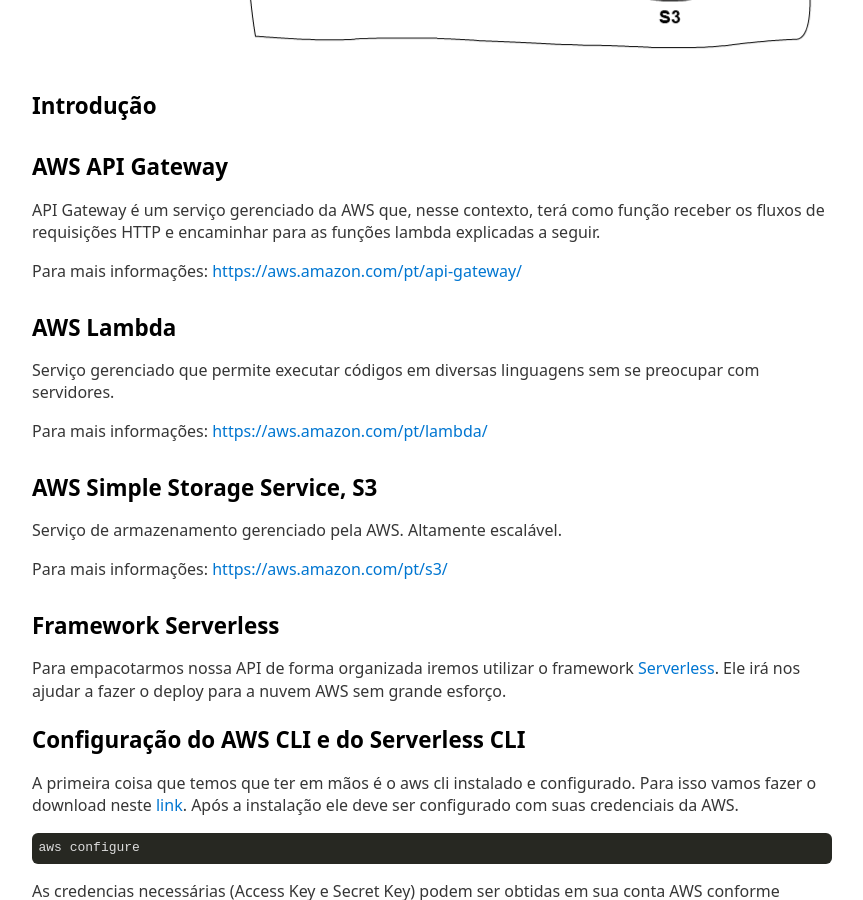
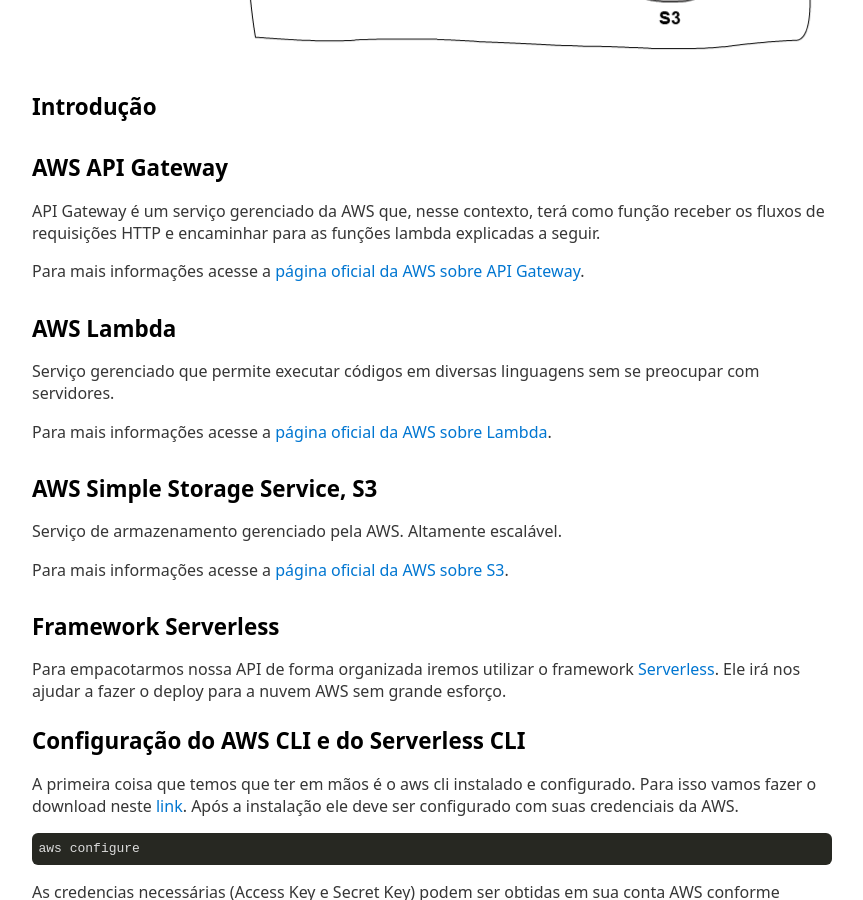
Before and after one commit to jhisse/jhisse.github.io, a Jekyll site: the page built from _posts/2020-02-16-api-modelos-machine-learning.md, in a window 1280 px wide and 900 px high, scrolled down 7354 px. Shown: the whole window, without its empty margins (208-1071 px from the left). Built offline with Jekyll 4.4.1, drawn with Linux system fonts in a browser that asks for light colours.

Commit message:
refactor: add anchor text in links

````diff
--- a/_posts/2020-02-16-api-modelos-machine-learning.md
+++ b/_posts/2020-02-16-api-modelos-machine-learning.md
@@ -61,7 +61,7 @@
 8. **jupyter/scipy-notebook:414b5d749704**: esta é a imagem do jupyter que iremos instanciar, o id que está após os dois pontos é a tag da imagem, isso garante que sempre iremos utilizar a mesma versão;
 9. **start-notebook.sh --NotebookApp.token=''**: aqui indicamos que o script *start-notebook.sh* será usado para executar o notebook dentro do container, poderíamos ter omitido essa parte, porém não iriamos conseguir retirar a senha do notebook com o parâmetro *--NotebookApp.token=''*.
 
-Vamos abrir o navegador no endereço <http://localhost:8080> para acessarmos o jupyter.
+Vamos abrir o navegador no endereço ```http://localhost:8080``` para acessarmos o jupyter.
 
 ![Jupyter Home](/images/2020-02-16-api-modelos-machine-learning/jupyter_home.png)
 
@@ -187,19 +187,19 @@
 
 API Gateway é um serviço gerenciado da AWS que, nesse contexto, terá como função receber os fluxos de requisições HTTP e encaminhar para as funções lambda explicadas a seguir.
 
-Para mais informações: <https://aws.amazon.com/pt/api-gateway/>
+Para mais informações acesse a [página oficial da AWS sobre API Gateway](https://aws.amazon.com/pt/api-gateway/).
 
 #### AWS Lambda
 
 Serviço gerenciado que permite executar códigos em diversas linguagens sem se preocupar com servidores.
 
-Para mais informações: <https://aws.amazon.com/pt/lambda/>
+Para mais informações acesse a [página oficial da AWS sobre Lambda](https://aws.amazon.com/pt/lambda/).
 
 #### AWS Simple Storage Service, S3
 
 Serviço de armazenamento gerenciado pela AWS. Altamente escalável.
 
-Para mais informações: <https://aws.amazon.com/pt/s3/>
+Para mais informações acesse a [página oficial da AWS sobre S3](https://aws.amazon.com/pt/s3/).
 
 #### Framework Serverless
 
````
